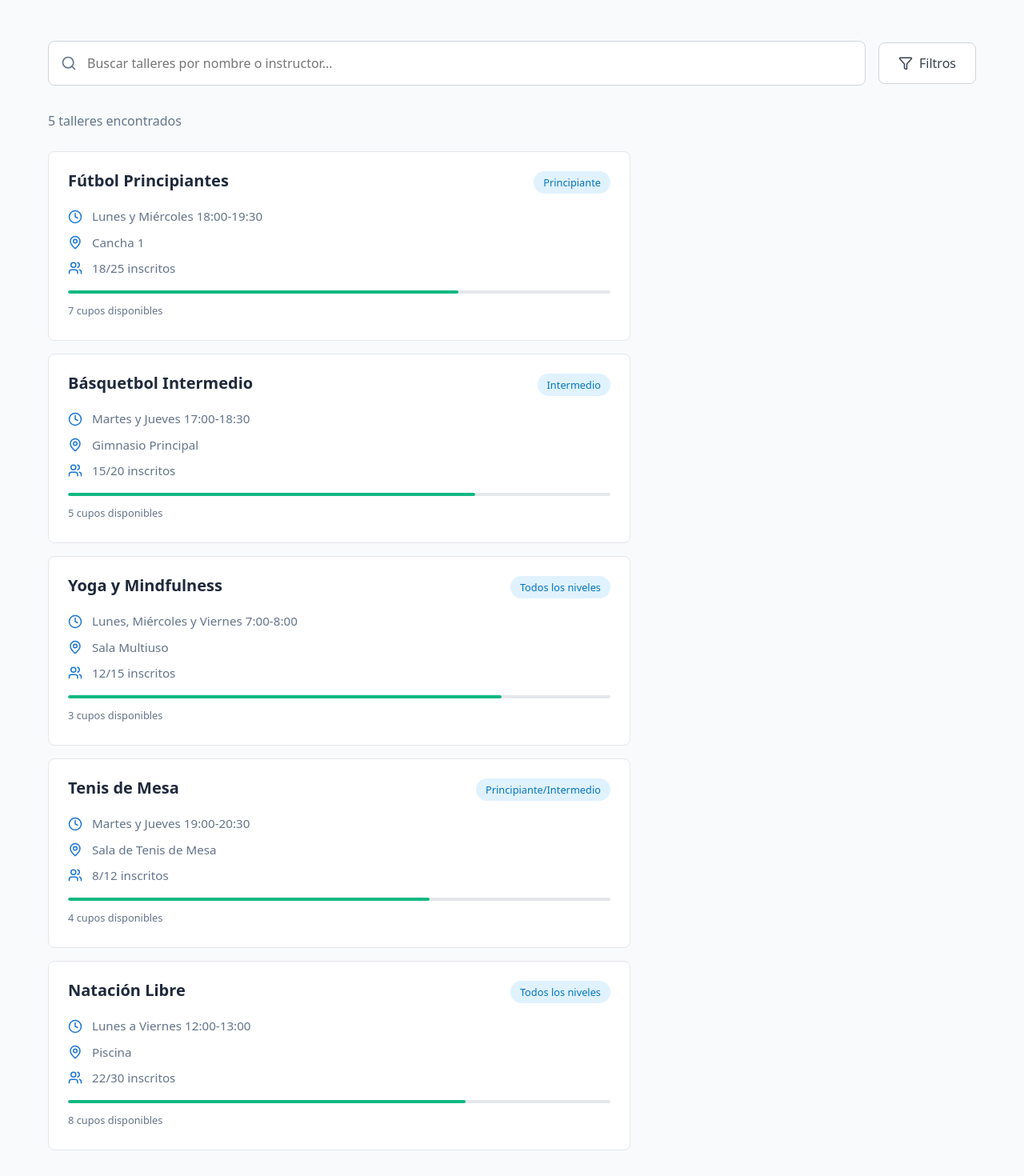
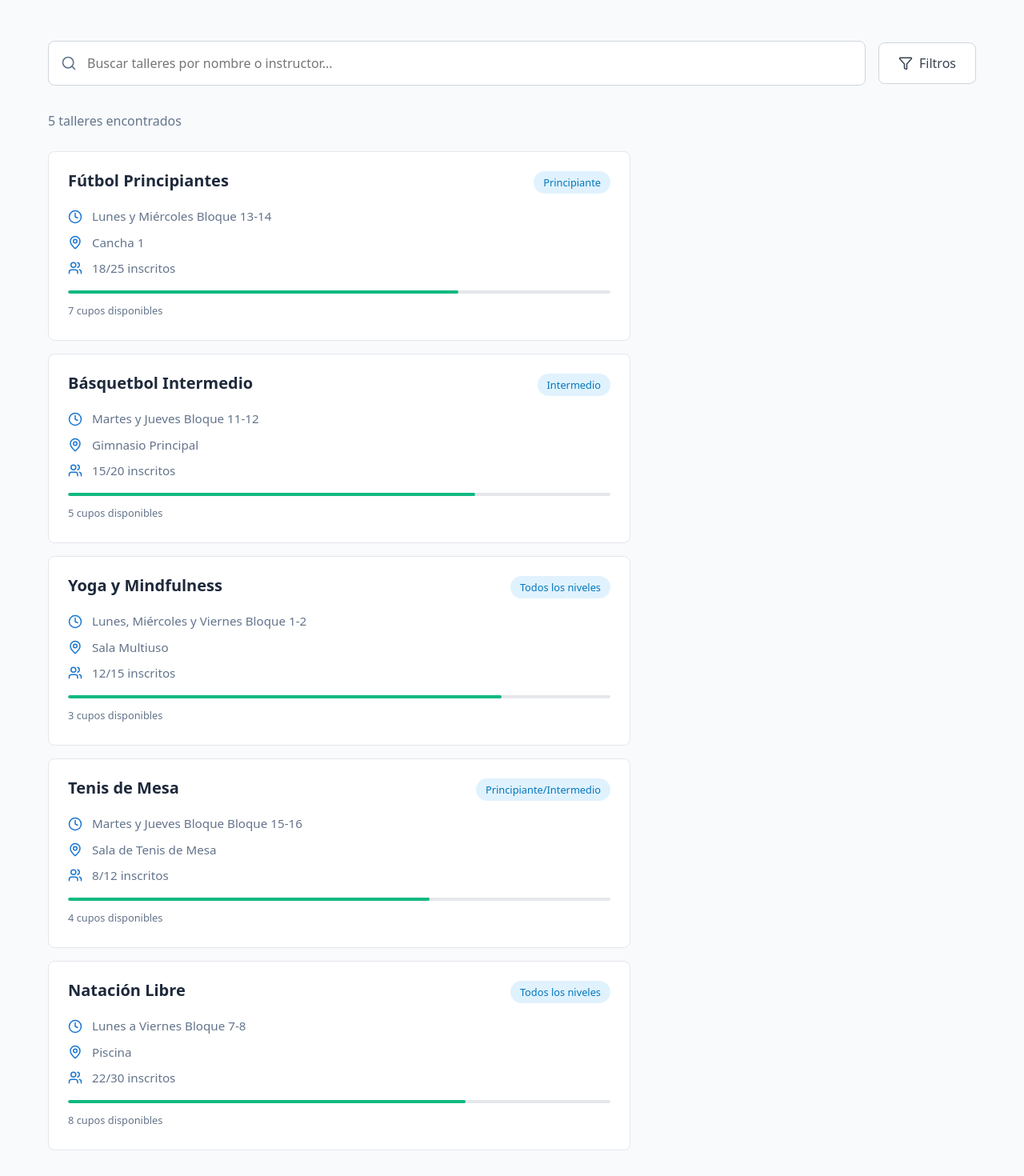
Before and after one commit to Sh3ng45/DIU-DefiderCenter, a React (Vite) app: page /talleres in a window 1280 px wide. Shown: the part 294-1764 px from the top of the page at 80% size. Built offline with nearby package versions, Linux system fonts and the light colour scheme.

Commit message:
Cambio de los horarios a bloques

```diff
--- a/src/data/mockData.js
+++ b/src/data/mockData.js
@@ -4,7 +4,7 @@ export const mockTalleres = [
     id: 1,
     nombre: "Fútbol Principiantes",
     deporte: "futbol",
-    horario: "Lunes y Miércoles 18:00-19:30",
+    horario: "Lunes y Miércoles Bloque 13-14 ",
     ubicacion: "Cancha 1",
     cupos: 25,
     ocupados: 18,
@@ -16,7 +16,7 @@ export const mockTalleres = [
     id: 2,
     nombre: "Básquetbol Intermedio",
     deporte: "basquetbol",
-    horario: "Martes y Jueves 17:00-18:30",
+    horario: "Martes y Jueves Bloque 11-12",
     ubicacion: "Gimnasio Principal",
     cupos: 20,
     ocupados: 15,
@@ -28,7 +28,7 @@ export const mockTalleres = [
     id: 3,
     nombre: "Yoga y Mindfulness",
     deporte: "yoga",
-    horario: "Lunes, Miércoles y Viernes 7:00-8:00",
+    horario: "Lunes, Miércoles y Viernes Bloque 1-2",
     ubicacion: "Sala Multiuso",
     cupos: 15,
     ocupados: 12,
@@ -40,7 +40,7 @@ export const mockTalleres = [
     id: 4,
     nombre: "Tenis de Mesa",
     deporte: "tenis-mesa",
-    horario: "Martes y Jueves 19:00-20:30",
+    horario: "Martes y Jueves Bloque Bloque 15-16",
     ubicacion: "Sala de Tenis de Mesa",
     cupos: 12,
     ocupados: 8,
@@ -52,7 +52,7 @@ export const mockTalleres = [
     id: 5,
     nombre: "Natación Libre",
     deporte: "natacion",
-    horario: "Lunes a Viernes 12:00-13:00",
+    horario: "Lunes a Viernes Bloque 7-8",
     ubicacion: "Piscina",
     cupos: 30,
     ocupados: 22,
```
